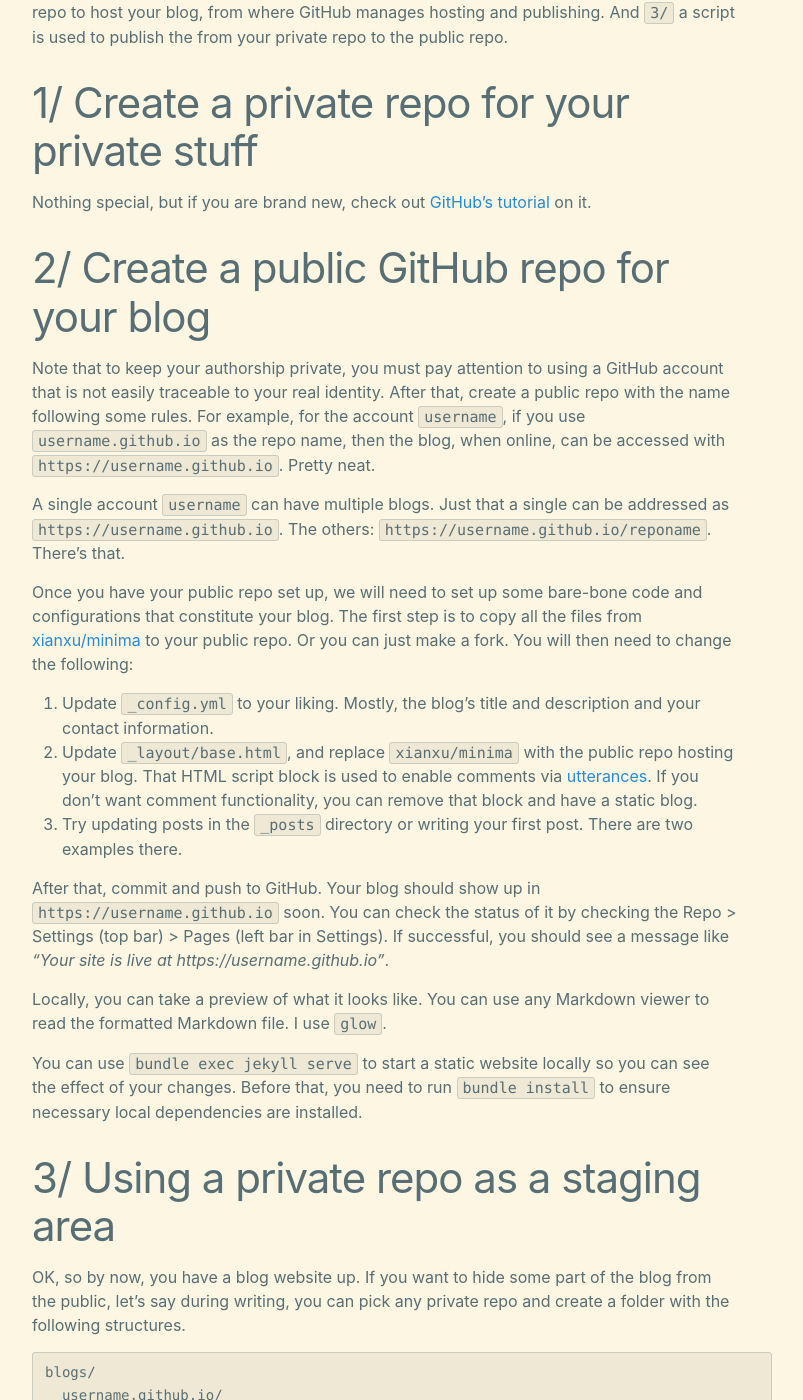
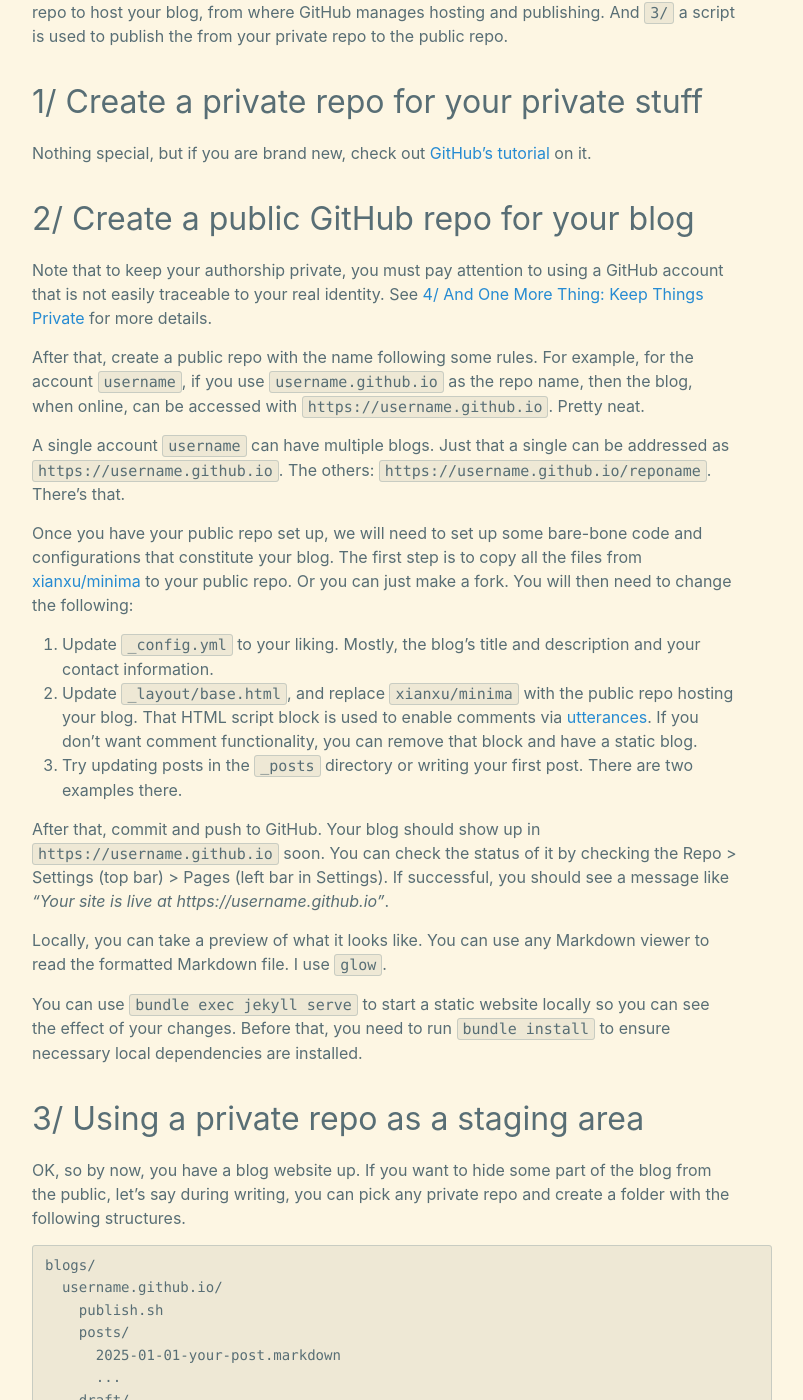
Before and after one commit to xianxu/xianxu.github.io, a Jekyll site: the page built from _posts/2025-01-12-github.io.markdown, in a window 1280 px wide and 1400 px high, scrolled down 928 px. Shown: the whole window, without its empty margins (238-1041 px from the left). Built offline with Jekyll 4.4.1, drawn with Linux system fonts in a browser that asks for light colours; comment, search, counter and statistics services are not loaded; some of the changed text lies outside the part shown.

Commit message:
Sync latest _posts from remote land

````diff
--- a/_posts/2025-01-12-github.io.markdown
+++ b/_posts/2025-01-12-github.io.markdown
@@ -10,25 +10,27 @@
 
 Here's how to use GitHub to manage multiple blogs with separate identities. I hope to get the tinkering part out of your way so you can focus on writing. By *you*, I also meant my future self.
 
-# TL;DR
+## TL;DR
 
 After following the instructions here, you will get:
 
-* Free blog hosting service backed by GitHub Pages that supports the Markdown format, with good formatting support for `code` and '`math. '
+* Free blog hosting service backed by GitHub Pages that supports the Markdown format, with good formatting support for `code` and <span>$math$</spam>.
 * Private repo where you can have your private unpublished drafts or other things. There is a folder representing all published posts, so when you are ready, copy the markdown file to that folder and run a script.
 * You can manage multiple blogs with different identities this way, but share a single private where you tinker. The private repo aspect is important for me, as I often update my draft several times before it's ready to be published.
 
-# 0/ Sketches of what we are doing
+## 0/ Sketches of what we are doing
 
 We want to create `1/` a private repo, where you can draft without prying eyes. `2/` a public repo to host your blog, from where GitHub manages hosting and publishing. And `3/` a script is used to publish the from your private repo to the public repo.
 
-# 1/ Create a private repo for your private stuff
+## 1/ Create a private repo for your private stuff
 
 Nothing special, but if you are brand new, check out [GitHub's tutorial](https://docs.github.com/en/repositories/creating-and-managing-repositories/quickstart-for-repositories) on it.
 
-# 2/ Create a public GitHub repo for your blog
+## 2/ Create a public GitHub repo for your blog
 
-Note that to keep your authorship private, you must pay attention to using a GitHub account that is not easily traceable to your real identity. After that, create a public repo with the name following some rules. For example, for the account `username`, if you use `username.github.io` as the repo name, then the blog, when online, can be accessed with `https://username.github.io`. Pretty neat.
+Note that to keep your authorship private, you must pay attention to using a GitHub account that is not easily traceable to your real identity. See [4/ And One More Thing: Keep Things Private](#4-and-one-more-thing-keep-things-private) for more details.
+
+After that, create a public repo with the name following some rules. For example, for the account `username`, if you use `username.github.io` as the repo name, then the blog, when online, can be accessed with `https://username.github.io`. Pretty neat.
 
 A single account `username` can have multiple blogs. Just that a single can be addressed as `https://username.github.io`. The others: `https://username.github.io/reponame`. There's that.
 
@@ -44,7 +46,7 @@
 
 You can use `bundle exec jekyll serve` to start a static website locally so you can see the effect of your changes. Before that, you need to run `bundle install` to ensure necessary local dependencies are installed.
 
-# 3/ Using a private repo as a staging area
+## 3/ Using a private repo as a staging area
 
 OK, so by now, you have a blog website up. If you want to hide some part of the blog from the public, let's say during writing, you can pick any private repo and create a folder with the following structures.
 
@@ -53,7 +55,7 @@
 blogs/
   username.github.io/
     publish.sh
-    _posts/
+    posts/
       2025-01-01-your-post.markdown
       ...
     draft/
@@ -100,7 +105,7 @@
 echo "Sync complete!"
 ```
 
-# 4/ And One More Thing: Keep Things Private
+## 4/ And One More Thing: Keep Things Private
 
 To really keep things private, you will need to make sure your identity used for your *secret* yet public blog is not traced back to your real identity or your private repo. At least not easily traceable. To do that, here is something to think about:
 
````
Also changed, not shown: other parts of _posts/2025-01-12-github.io.markdown (+7 -4 lines).
